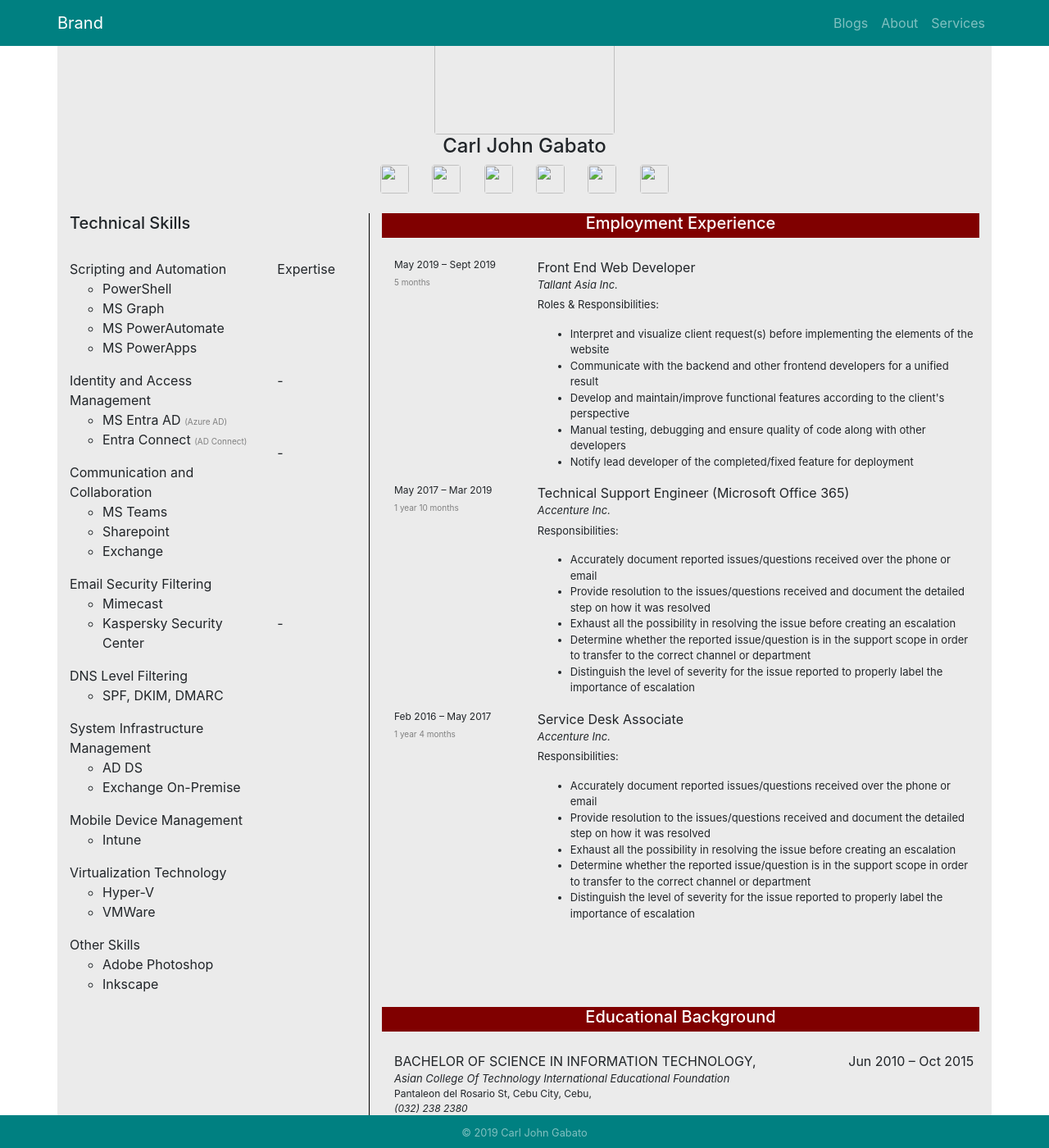
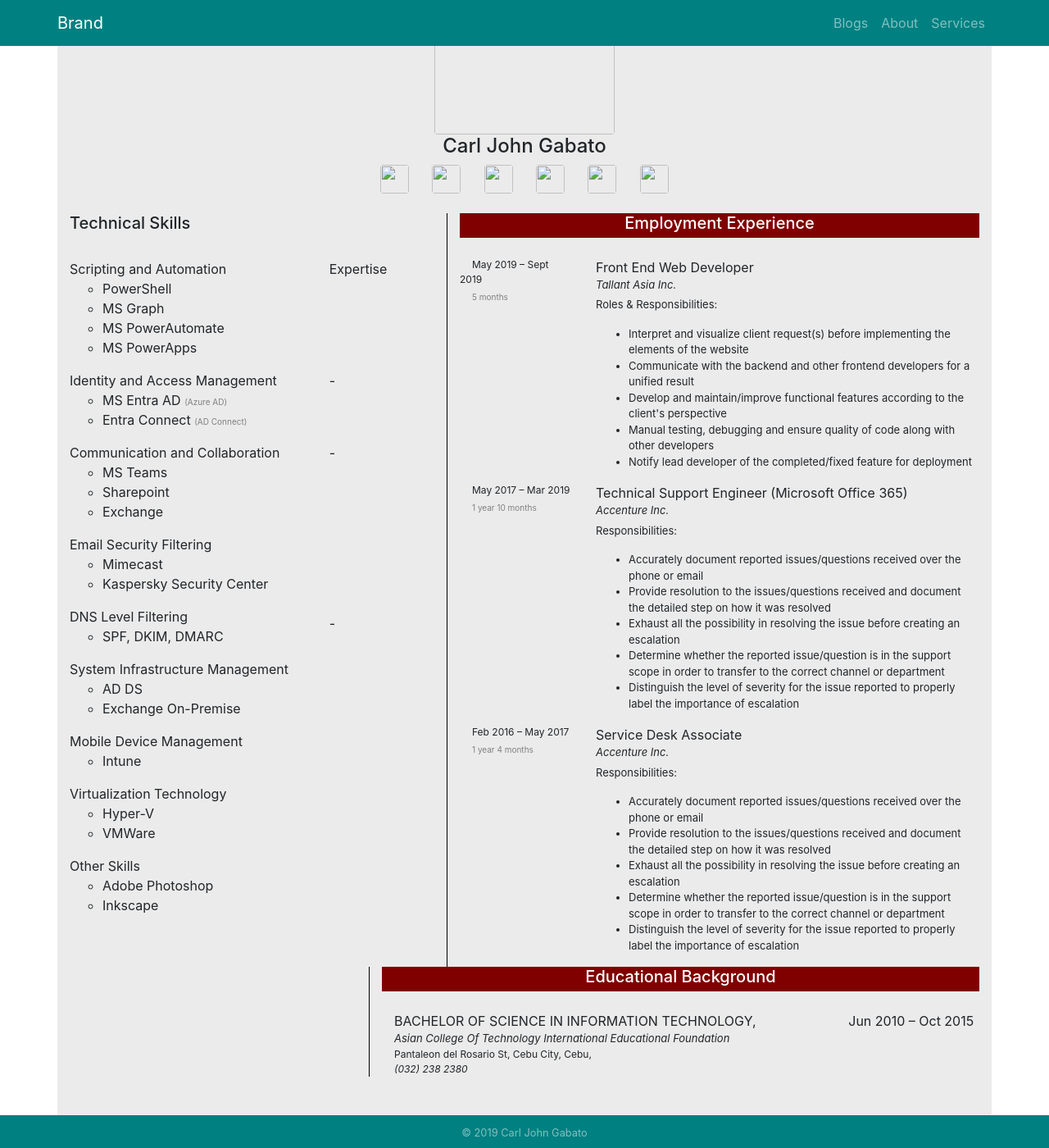
Before and after one commit to carljohngabato/aboutme, a Jekyll site: the page built from about.html, in a window 1280 px wide and 1400 px high, scrolled down 192 px. Shown: the whole window at 82% size. Built offline with Jekyll 4.4.1, drawn with Linux system fonts in a browser that asks for light colours; nearby versions of some CDN libraries.

Commit message:
modified:   about & sass

```diff
--- a/_sass/main.scss
+++ b/_sass/main.scss
@@ -51,7 +51,7 @@
   color: #ffffff;
   text-align: center;
 }
-.skills-body h8{
+.skills-body h6{
   text-indent: 20px;
 }
 
--- a/about.html
+++ b/about.html
@@ -51,11 +51,12 @@
   </div>
 
   <div class="row">
-    <div class="col-lg-4 skill">
+    <div class="col-lg-5 skill">
       <div class="skills-title">
         <h5>Technical Skills</h5>
       </div>
       <br>
+
       <div class="row">
         <div class="col-lg-8">
           <div class="skills-body">
@@ -281,7 +282,8 @@
         </div>
       </div>
     </div>
-    <div class="col-lg-8 emp-history">
+
+    <div class="col-lg-7 emp-history">
       <div class="emp-history-title">
         <h5>Employment Experience</h5>
       </div>
```
